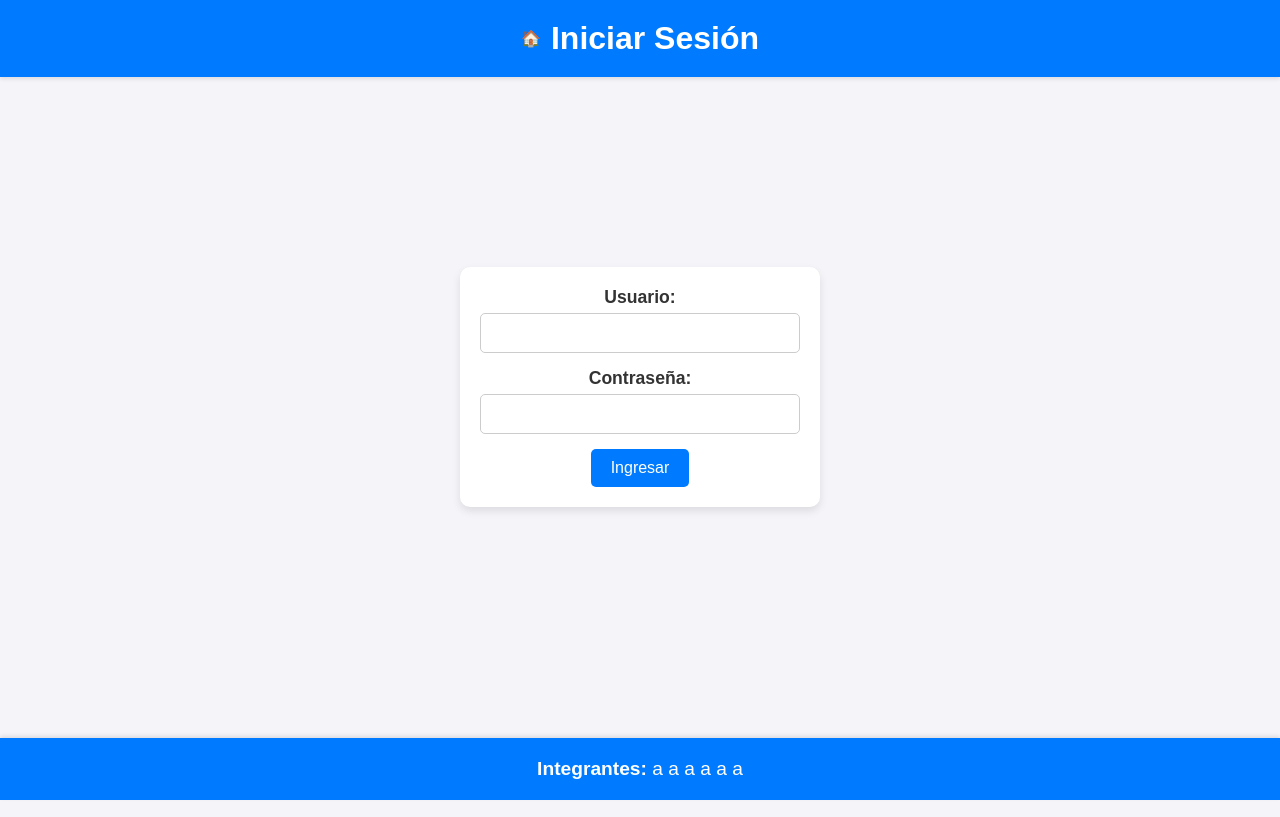
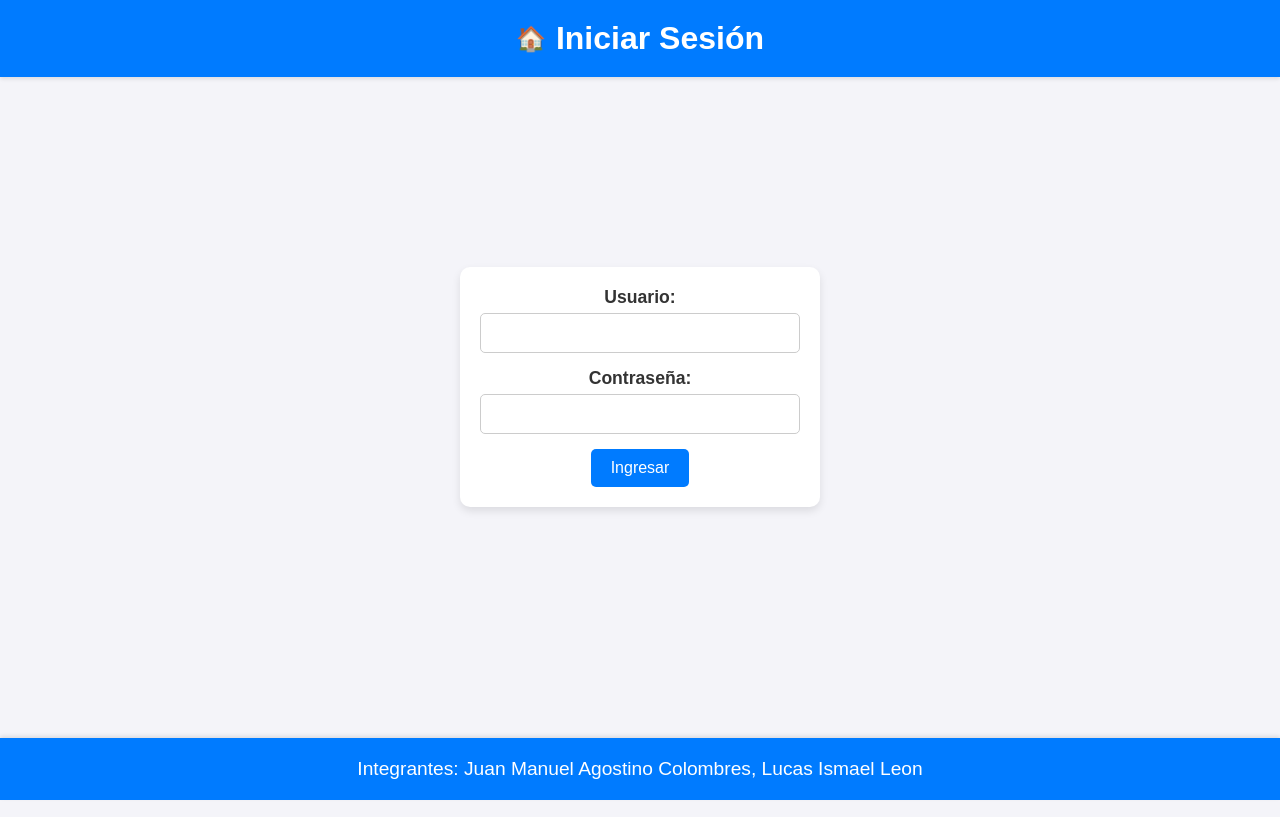
Before and after one commit to christian22854/Trabajo-Practico-2, a React (Create React App) app: page / in a window 1280 px wide. Built offline with nearby package versions, Linux system fonts and the light colour scheme.

Commit message:
Arreglos en los estilos de Footer, Headers y PaginaPrincipal

```diff
--- a/src/components/Footer.jsx
+++ b/src/components/Footer.jsx
@@ -1,10 +1,15 @@
 import React from 'react';
 import '../style/Footer.css';
 
-const Footer = () => {
+const Footer = ({ alumnos }) => {
+
+  const nombresIntegrantes = alumnos
+    .map(alumno => `${alumno.nombre} ${alumno.apellido}`)
+    .join(', ');
+
   return (
     <footer className="footer">
-      <p><strong>Integrantes: </strong> a a a a a a </p>
+      <p>Integrantes: {nombresIntegrantes} </p>
     </footer>
   );
 };
--- a/src/components/HeaderBienvenida.jsx
+++ b/src/components/HeaderBienvenida.jsx
@@ -1,12 +1,14 @@
 import React from 'react';
 import '../style/Header.css';
 
-const Header = () => {
+const Header = ({ onLogout }) => {
   return (
     <header className="headerB">
-      <span class="icono">🔒</span>
+      <span class="iconoB">🔒</span>
       <h1>Bienvenido</h1>
-      <br />
+      <button className="logout-boton" onClick={onLogout}>
+        Cerrar Sesión
+      </button>
     </header>
   );
 };
--- a/src/pages/PaginaPrincipal.jsx
+++ b/src/pages/PaginaPrincipal.jsx
@@ -8,16 +8,23 @@ import Main from '../components/Main';
 const PaginaPrincipal = ({alumno1, alumnoL}) => {
 
     const [usuarioVerificacion, setUsuarioVerificacion] = useState(false);
+
     const Verificado = () => {
         setUsuarioVerificacion(true);
     }
 
+    const handleLogout = () => {
+        setUsuarioVerificacion(false);
+    };
+
+    const alumnos = [alumno1, alumnoL];
+
     return (
         <div>
 
-            {usuarioVerificacion ? <HeaderBienvenida /> : <HeaderInicioSesion />}
+            {usuarioVerificacion ? <HeaderBienvenida onLogout={handleLogout} /> : <HeaderInicioSesion />}
             <Main usuarioVerificacion={usuarioVerificacion} Verificado={Verificado} alumno1={alumno1} alumnoL={alumnoL}/>
-            <Footer />
+            <Footer alumnos={alumnos} />
 
         </div>
     )
--- a/src/style/Footer.css
+++ b/src/style/Footer.css
@@ -20,4 +20,7 @@
 .footer p {
   margin: 0;
   font-size: 1.2em;
+  white-space: nowrap;
+  overflow: hidden;
+  text-overflow: ellipsis;
 }
--- a/src/style/Header.css
+++ b/src/style/Header.css
@@ -24,7 +24,7 @@
   font-size: 2em;
 }
 
-.headerI .icono {
+.headerI .iconoI {
   font-size: 1.5em;
 }
 
@@ -48,6 +48,36 @@
   font-size: 2em;
 }
 
-.headerB .icono {
+.headerB .iconoB {
   font-size: 1.5em;
 }
+
+.logout-boton {
+  position: absolute;
+  right: 20px;
+  background-color: #0056b3; /* Un azul más oscuro para diferenciarlo del fondo */
+  color: white;
+  padding: 8px 16px;
+  border: none;
+  border-radius: 5px;
+  font-size: 1em;
+  font-family: 'Arial', sans-serif;
+  cursor: pointer;
+  transition: background-color 0.3s ease;
+}
+
+.logout-boton:hover {
+  background-color: #003d82; /* Aún más oscuro al hacer hover */
+}
+
+@media (max-width: 480px) {
+  .headerB h1 {
+      font-size: 1.5em;
+  }
+
+  .logout-boton {
+      padding: 6px 12px;
+      font-size: 0.9em;
+      right: 10px;
+  }
+}
```
